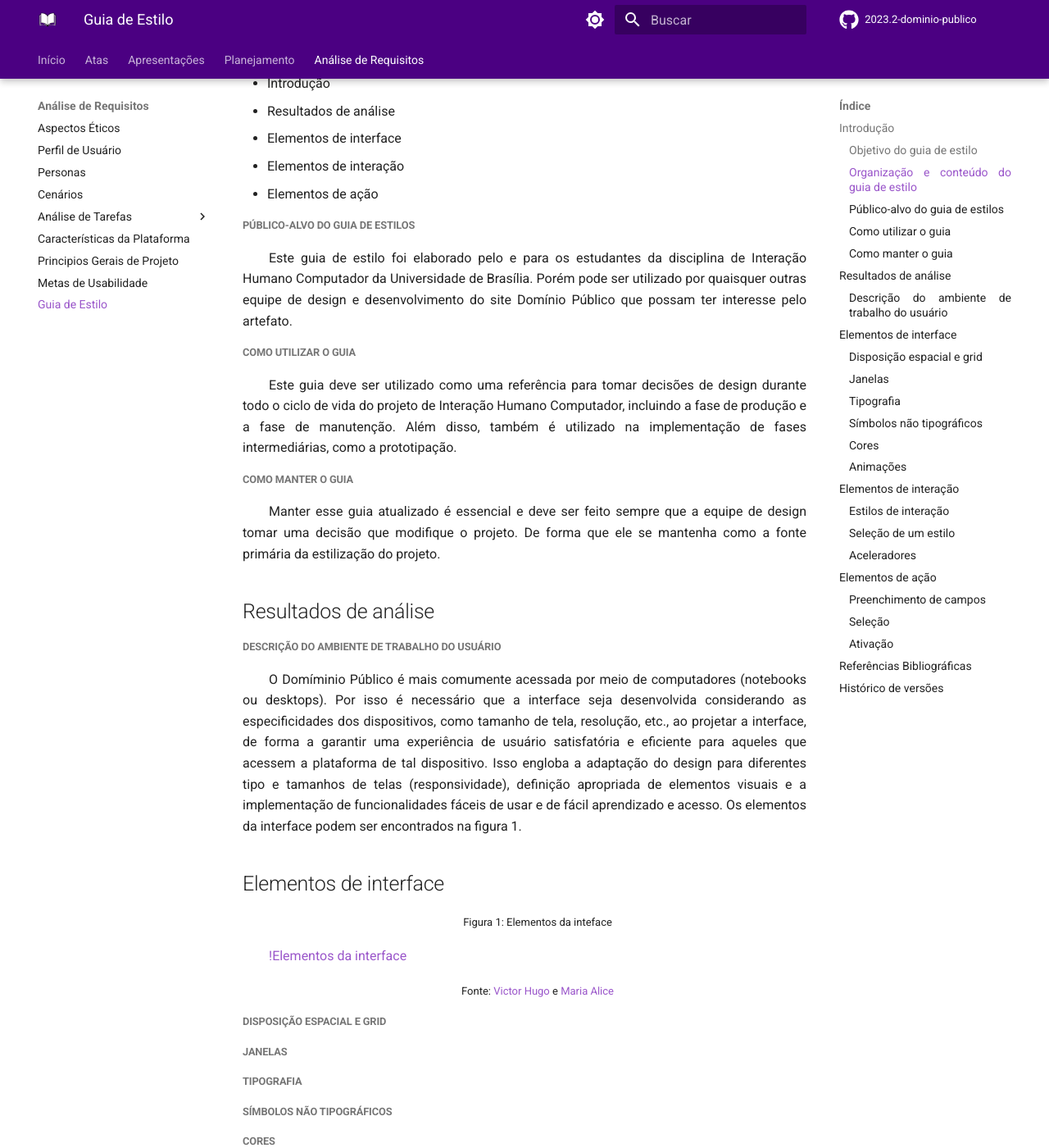
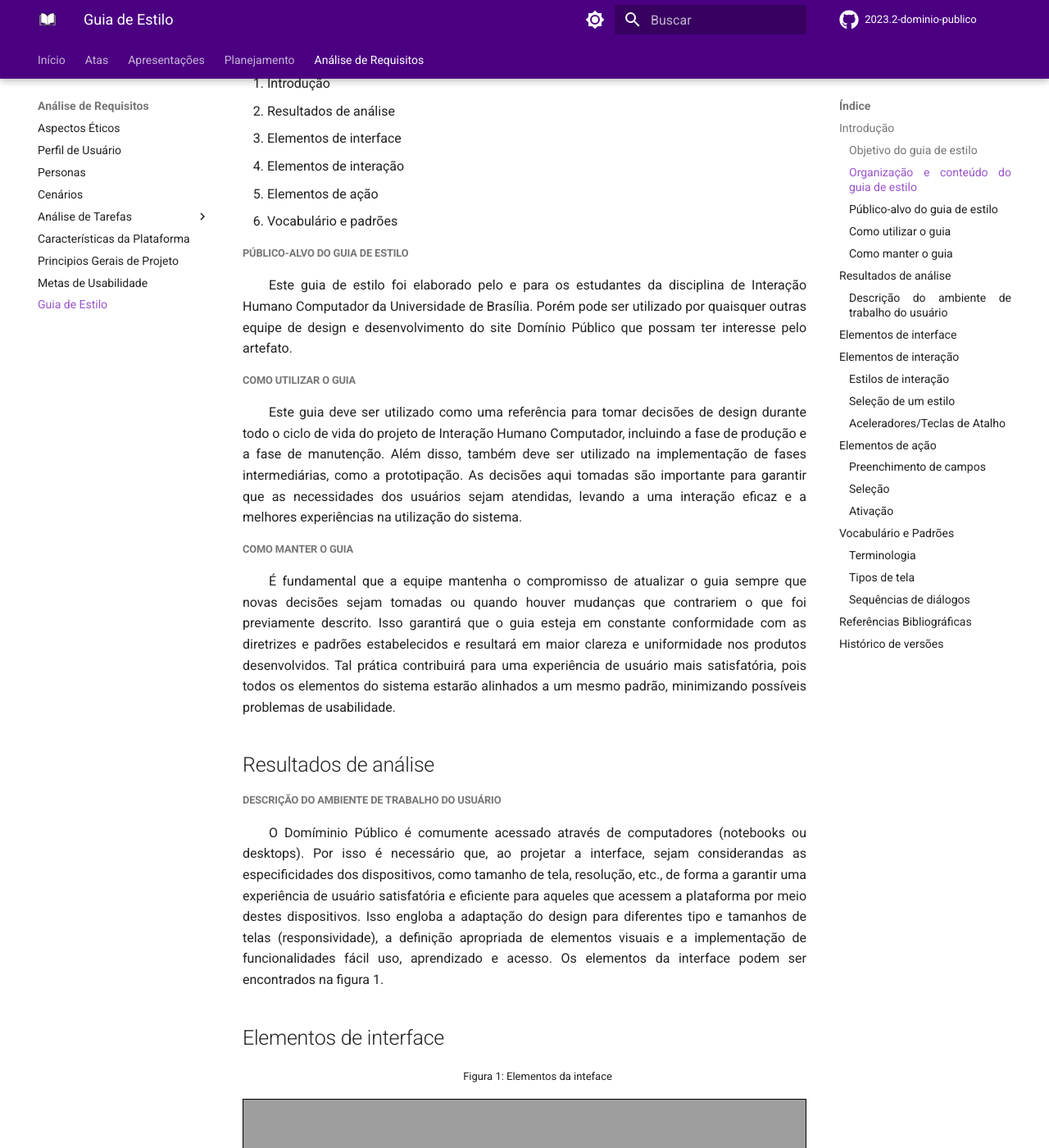
Before and after one commit to Interacao-Humano-Computador/2023.2-Dominio-Publico, an MkDocs documentation site: the page built from docs/analise_de_requisitos/guia_de_estilo.md, in a window 1280 px wide and 1400 px high, scrolled down 555 px. Shown: the whole window at 82% size. Built offline with MkDocs 1.6.1 and Material for MkDocs 9.7.7, drawn with Linux system fonts in a browser that asks for light colours; comment, search, counter and statistics services are not loaded; some of the changed text lies outside the part shown; grey boxes are pictures that could not be loaded.

Commit message:
docs: Guia de Estilo Atualizado
Co-authored-by: Victor Hugo <victorhugorodriguesguimaraes@gmail.com>

```diff
--- a/docs/analise_de_requisitos/guia_de_estilo.md
+++ b/docs/analise_de_requisitos/guia_de_estilo.md
@@ -12,74 +12,77 @@
 
 A organização do guia de estilo seguirá de forma proposta por Marcus<a id="anchor_1" href="#l1">¹</a>  e Mayhew<a id="anchor_2" href="#l1">²</a>  e encontrada em Barbosa<a id="anchor_3" href="#l1">³</a>. Sendo ela:
 
-- Introdução
-- Resultados de análise
-- Elementos de interface
-- Elementos de interação
-- Elementos de ação
+1. Introdução
+2. Resultados de análise
+3. Elementos de interface
+4. Elementos de interação
+5. Elementos de ação
+6. Vocabulário e padrões
 
-##### Público-alvo do guia de estilos
+##### Público-alvo do guia de estilo
 
 Este guia de estilo foi elaborado pelo e para os estudantes da disciplina de Interação Humano Computador da Universidade de Brasília. Porém pode ser utilizado por quaisquer outras equipe de design e desenvolvimento do site Domínio Público que possam ter interesse pelo artefato.
 
 ##### Como utilizar o guia
 
-Este guia deve ser utilizado como uma referência para tomar decisões de design durante todo o ciclo de vida do projeto de Interação Humano Computador, incluindo a fase de produção e a fase de manutenção. Além disso, também é utilizado na implementação de fases intermediárias, como a prototipação.
+Este guia deve ser utilizado como uma referência para tomar decisões de design durante todo o ciclo de vida do projeto de Interação Humano Computador, incluindo a fase de produção e a fase de manutenção. Além disso, também deve ser utilizado na implementação de fases intermediárias, como a prototipação. As decisões aqui tomadas são importante para garantir que as necessidades dos usuários sejam atendidas, levando a uma interação eficaz e a melhores experiências na utilização do sistema.
 
 ##### Como manter o guia
 
-Manter esse guia atualizado é essencial e deve ser feito sempre que a equipe de design tomar uma decisão que modifique o projeto. De forma que ele se mantenha como a fonte primária da estilização do projeto.
-
+É fundamental que a equipe mantenha o compromisso de atualizar o guia sempre que novas decisões sejam tomadas ou quando houver mudanças que contrariem o que foi previamente descrito. Isso garantirá que o guia esteja em constante conformidade com as diretrizes e padrões estabelecidos e resultará em maior clareza e uniformidade nos produtos desenvolvidos. Tal prática contribuirá para uma experiência de usuário mais satisfatória, pois todos os elementos do sistema estarão alinhados a um mesmo padrão, minimizando possíveis problemas de usabilidade.
 
 
 ## Resultados de análise
 
 ##### Descrição do ambiente de trabalho do usuário
 
-O Domíminio Público é mais comumente acessada por meio de computadores (notebooks ou desktops). Por isso é necessário que a interface seja desenvolvida considerando as especificidades dos dispositivos, como tamanho de tela, resolução, etc., ao projetar a interface, de forma a garantir uma experiência de usuário satisfatória e eficiente para aqueles que acessem a plataforma de tal dispositivo. Isso engloba a adaptação do design para diferentes tipo e tamanhos de telas (responsividade), definição apropriada de elementos visuais e a implementação de funcionalidades fáceis de usar e de fácil aprendizado e acesso. Os elementos da interface podem ser encontrados na figura 1.
+O Domíminio Público é comumente acessado através de computadores (notebooks ou desktops). Por isso é necessário que, ao projetar a interface, sejam considerandas as especificidades dos dispositivos, como tamanho de tela, resolução, etc., de forma a garantir uma experiência de usuário satisfatória e eficiente para aqueles que acessem a plataforma por meio destes dispositivos. Isso engloba a adaptação do design para diferentes tipo e tamanhos de telas (responsividade), a definição apropriada de elementos visuais e a implementação de funcionalidades fácil uso, aprendizado e acesso. Os elementos da interface podem ser encontrados na figura 1.
 
 ## Elementos de interface
 
 <font size="2"><p style="text-align: center">Figura 1: Elementos da inteface </p></font>
 
-[!Elementos da interface](../../assets/analise_de_requisitos/guia_de_estilos/elementos_interface.png)
+<center>
+<iframe style="border: 1px solid rgba(0, 0, 0, 1);" width="800" height="450" src="https://www.figma.com/embed?embed_host=share&url=https%3A%2F%2Fwww.figma.com%2Ffile%2FSl8uPWGWzVHmIsux7X2Fqz%2FDom%C3%ADnio-P%C3%BAblico%3Ftype%3Ddesign%26node-id%3D0%3A1%26mode%3Ddesign%26t%3DHV0FeSo8yHHQpgUY-1" allowfullscreen></iframe>
+</center>
 
 <font size="2"><p style="text-align: center">Fonte: [Victor Hugo](https://github.com/ViictorHugoo) e [Maria Alice](https://github.com/Maliz30)</p></font>
-
-##### Disposição espacial e grid
-##### Janelas
-##### Tipografia
-##### Símbolos não tipográficos
-##### Cores
-##### Animações
-
-
 
 ## Elementos de interação
 
 ##### Estilos de interação
 
-Os usuário conseguem interagir com o site através na pesquisa por midia, no download de midia, ao acessar ajuda, ao acessar a aba para colaboradores, ao acessar estatísticas, ao avaliar midia e ao tirar dúvidas. Os quais são feitos através de botões, hiperlinks e campos preenchimento (*inputs*).
+Os usuário conseguem interagir com o site através da pesquisa por midia, do download de midia, ao acessar ajuda, ao acessar a aba para colaboradores, ao acessar estatísticas, ao avaliar midia e ao tirar dúvidas. Os quais são feitos através de botões, hiperlinks e campos preenchimento (*inputs*).
 
 ##### Seleção de um estilo
 
-O estilo do Dominio Público possui uma interface simples e orientada aos objetivos de achar midia e download, por isso suas páginas não se diferem muito umas das outras,possuindo botões e caminhos semelhantes.
+O estilo do Dominio Público possui uma interface carregada de informações desnecessárias e orientada aos objetivos de achar midia e download, por isso suas páginas não se diferem muito umas das outras, possuindo botões e caminhos semelhantes.
 
-##### Aceleradores
+##### Aceleradores/Teclas de Atalho
 Não há teclas de atalho no site do Domínio Público.
 
 ## Elementos de ação
 
 ##### Preenchimento de campos
-
+Os campos de preenchimendo disponíveis exigem que o usuário insira as informações de forma manual e não ofere
 
 
 ##### Seleção
-
-
+No site há vários elementos de seleção, como: tipo de mídia, categoria e idioma.
 
 ##### Ativação
+Há botões, ícones, imagens e _hyperlink_ como elementos clicáveis.
 
+## Vocabulário e Padrões
+
+##### Terminologia
+O site utiliza um vocabulário simples, que buscam o entendimento do público geral da sociedade brasileira.
+
+##### Tipos de tela
+As telas seguem um padrão de título e posição dos elementos, porém há excesso de informações e detalhes, prejudicando a experiência do usuário.
+
+##### Sequências de diálogos
+A sequência de diálogos segue um padrão onde todos os botões são iguais e com o mesmo formato independentemente da função.
 
 ## Referências Bibliográficas
 
@@ -97,3 +100,4 @@
 | ------ | -------- | ----------------------------- | ----------------------------------------------- | ----------------------------------------- |
 | 1.0    | 21/10/23 | Introdução do Guia de Estilos | [Luciano Ricardo](https://github.com/l-ricardo) | [Maria Alice](https://github.com/Maliz30) |
 | 1.1    | 21/10/23 | Resultados e Elementos iniciados | [Victor Hugo](https://github.com/ViictorHugoo) | [Maria Alice](https://github.com/Maliz30) |
+| 1.2 | 23/10/2023 | Elementos de interface e elementos de ação | [Maria Alice](https://github.com/Maliz30) e [Victor Hugo](https://github.com/ViictorHugoo) | [Luciano Ricardo](https://github.com/l-ricardo) |
```
Also changed, not shown: docs/planejamento/cronograma.md (+6 -16 lines).
